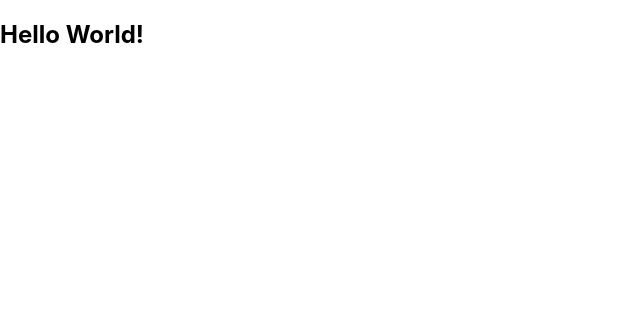
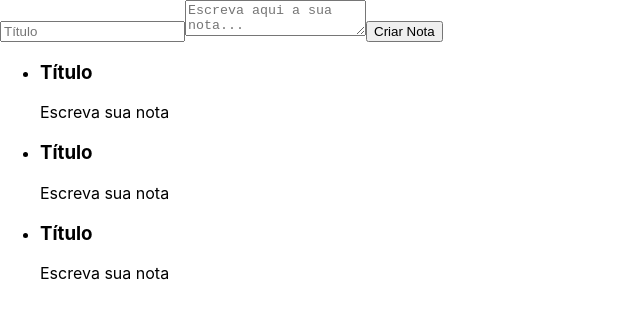
Before and after one commit to GianAlves/Alura-React, a React (Create React App) app: page / in a window 1280 px wide. Shown: the top 318 px of the page, without its empty margins (0-640 px from the left). Built offline with nearby package versions, Linux system fonts and the light colour scheme.

Commit message:
Criando primeiro component

```diff
--- a/src/App.js
+++ b/src/App.js
@@ -1,6 +1,16 @@
+import react from 'react';
+import ListaDeNotas from './components/ListaDeNotas';
+
 function App() {
   return (
-      <h2>Hello World!</h2>
+      <section>
+          <form>
+              <input type="text" placeholder='Título' />
+              <textarea placeholder='Escreva aqui a sua nota...'/>
+              <input type="button" value="Criar Nota" />
+          </form>
+          <ListaDeNotas/>
+      </section>
   );
 }
 
--- /dev/null
+++ b/src/components/ListaDeNotas.jsx
@@ -0,0 +1,34 @@
+import react, { Component } from 'react';
+
+export default class ListaDeNotas extends Component {
+    render(){
+        return (
+            <ul>
+                <li>
+                    <section>
+                        <header>
+                            <h3>Título</h3>
+                        </header>
+                        <p>Escreva sua nota</p>
+                    </section>
+                </li>
+                <li>
+                    <section>
+                        <header>
+                            <h3>Título</h3>
+                        </header>
+                        <p>Escreva sua nota</p>
+                    </section>
+                </li>
+                <li>
+                    <section>
+                        <header>
+                            <h3>Título</h3>
+                        </header>
+                        <p>Escreva sua nota</p>
+                    </section>
+                </li>
+            </ul>
+        )
+    }
+};
```
